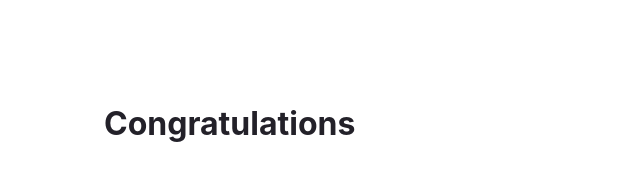
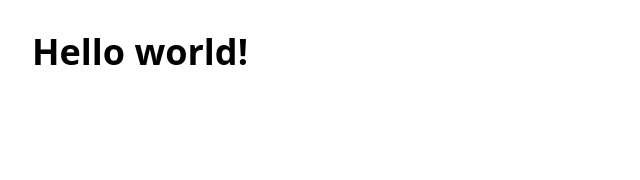
Before and after one commit to n-e-o-n-7/gatsby-blog, a Gatsby site: page / in a window 1280 px wide. Shown: the whole page, without its empty margins (0-640 px from the left). Built offline with nearby package versions, Linux system fonts and the light colour scheme; Gatsby itself is replaced by a stand-in of ours.

Commit message:
tailwind

```diff
--- /dev/null
+++ b/gatsby-browser.js
@@ -0,0 +1 @@
+import './src/styles/global.css'
--- a/gatsby-config.js
+++ b/gatsby-config.js
@@ -3,5 +3,5 @@ module.exports = {
     title: `blog`,
     siteUrl: `https://www.yourdomain.tld`
   },
-  plugins: ["gatsby-plugin-sass"]
+  plugins: ["gatsby-plugin-postcss"]
 };
--- /dev/null
+++ b/postcss.config.js
@@ -0,0 +1,6 @@
+module.exports = {
+  plugins: {
+    tailwindcss: {},
+    autoprefixer: {},
+  },
+}
--- a/src/pages/index.js
+++ b/src/pages/index.js
@@ -1,27 +1,13 @@
 import * as React from "react"
 
-const pageStyles = {
-  color: "#232129",
-  padding: 96,
-  fontFamily: "-apple-system, Roboto, sans-serif, serif",
-}
-const headingStyles = {
-  marginTop: 0,
-  marginBottom: 64,
-  maxWidth: 320,
-}
-
-const IndexPage = () => {
+export default function IndexPage() {
   return (
-    <main style={pageStyles}>
-      <h1 style={headingStyles}>
-        Congratulations
-        <br />
+    <main className="p-8">
+      <h1 className="mt-0 mb-8 max-w-lg text-4xl font-bold">
+        Hello world!
       </h1>
     </main>
   )
 }
 
-export default IndexPage
-
 export const Head = () => <title>Home Page</title>
--- /dev/null
+++ b/src/styles/global.css
@@ -0,0 +1,3 @@
+@tailwind base;
+@tailwind components;
+@tailwind utilities;
--- /dev/null
+++ b/tailwind.config.js
@@ -0,0 +1,11 @@
+/** @type {import('tailwindcss').Config} */
+module.exports = {
+  content: [
+    "./src/pages/**/*.{js,jsx,ts,tsx}",
+    "./src/components/**/*.{js,jsx,ts,tsx}",
+  ],
+  theme: {
+    extend: {},
+  },
+  plugins: [],
+}
```
Also changed, not shown: package.json (+6 -2 lines), 1 other file.
